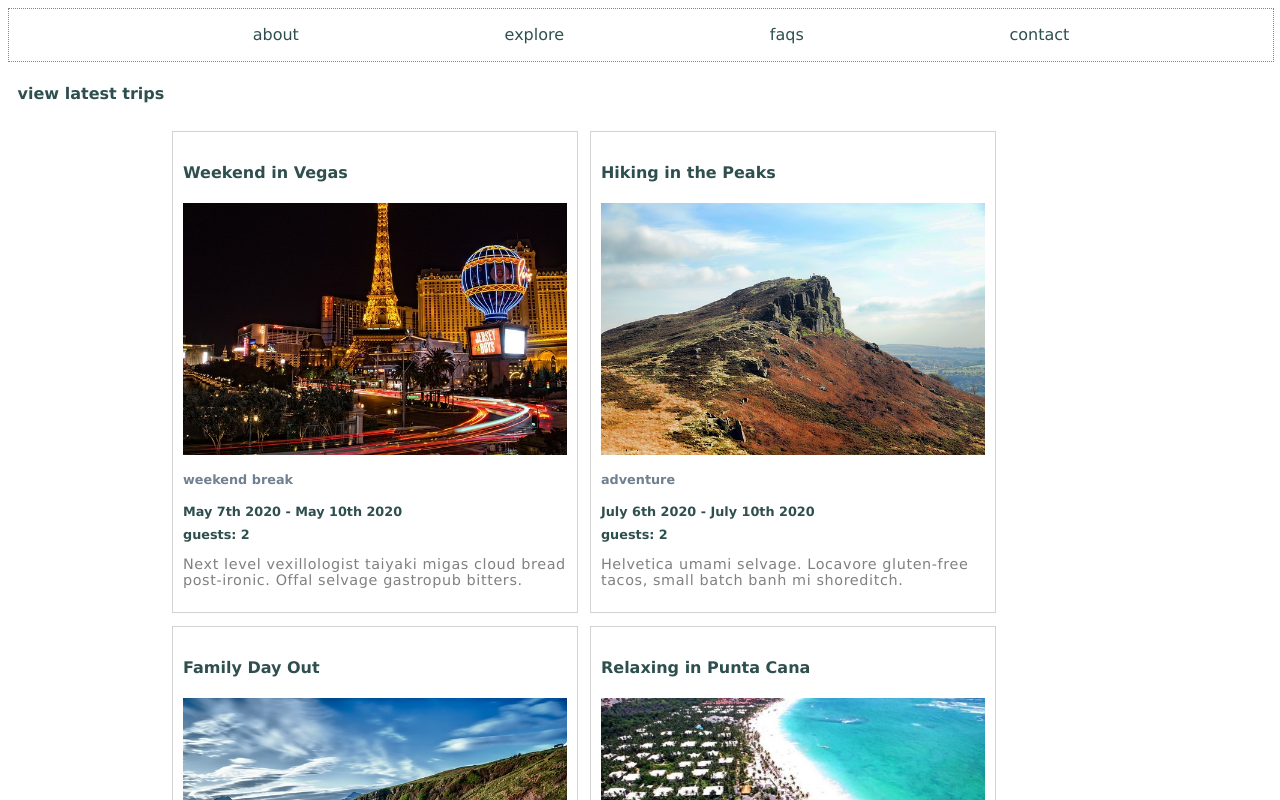
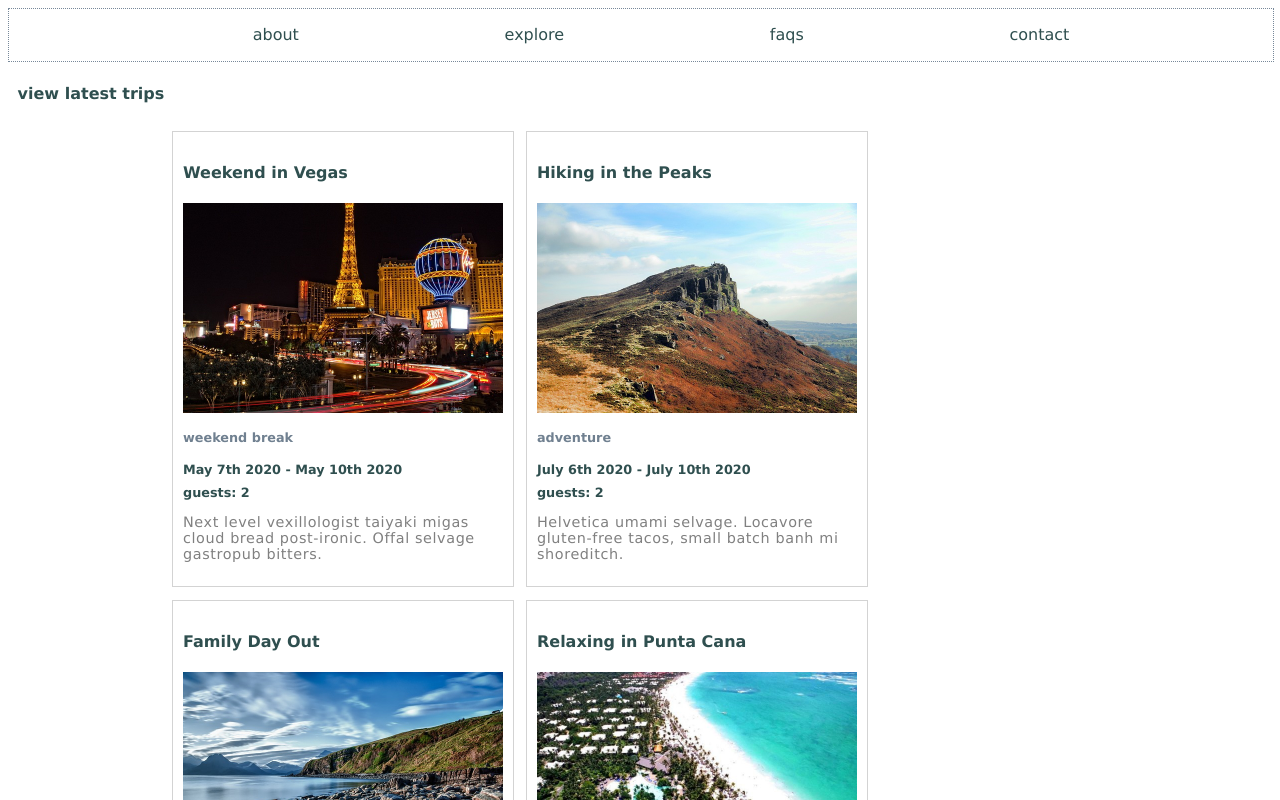
Before and after one commit to wit03/BuildTravelCards, a React (Create React App) app: page / in a window 1280 px wide. Shown: the top 800 px of the page. Built offline with nearby package versions, Linux system fonts and the light colour scheme.

Commit message:
lower max width

```diff
--- a/src/index.css
+++ b/src/index.css
@@ -43,8 +43,8 @@ body {
     border: 1px solid lightgray;
     margin: 0.4rem;
     padding: 0.6rem;
-    max-width: 24rem;
-    min-width: 20rem;
+    max-width: 20rem;
+    min-width: 18rem;
 }
 
 @media only screen and (max-width: 1145px) {
```
